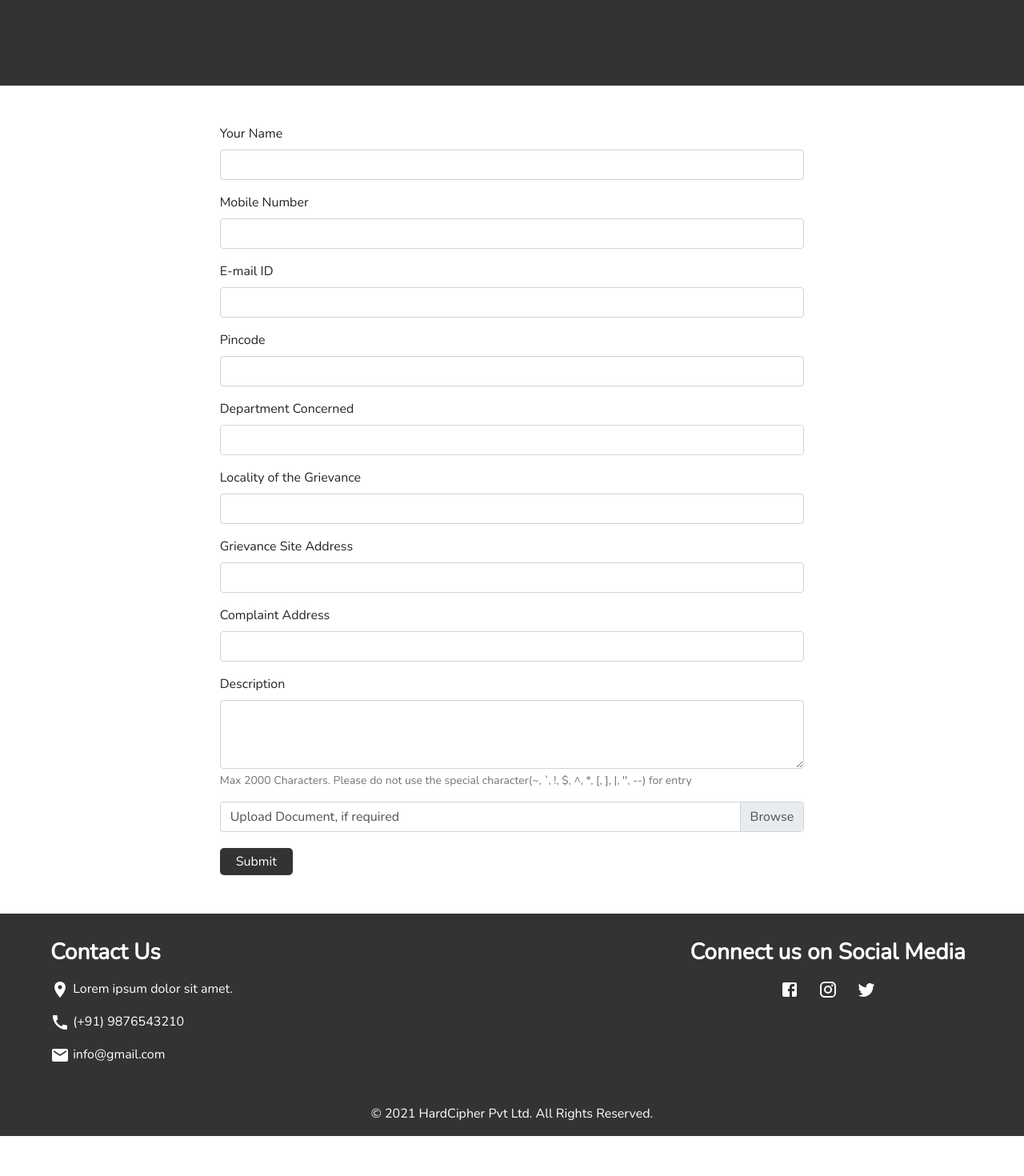
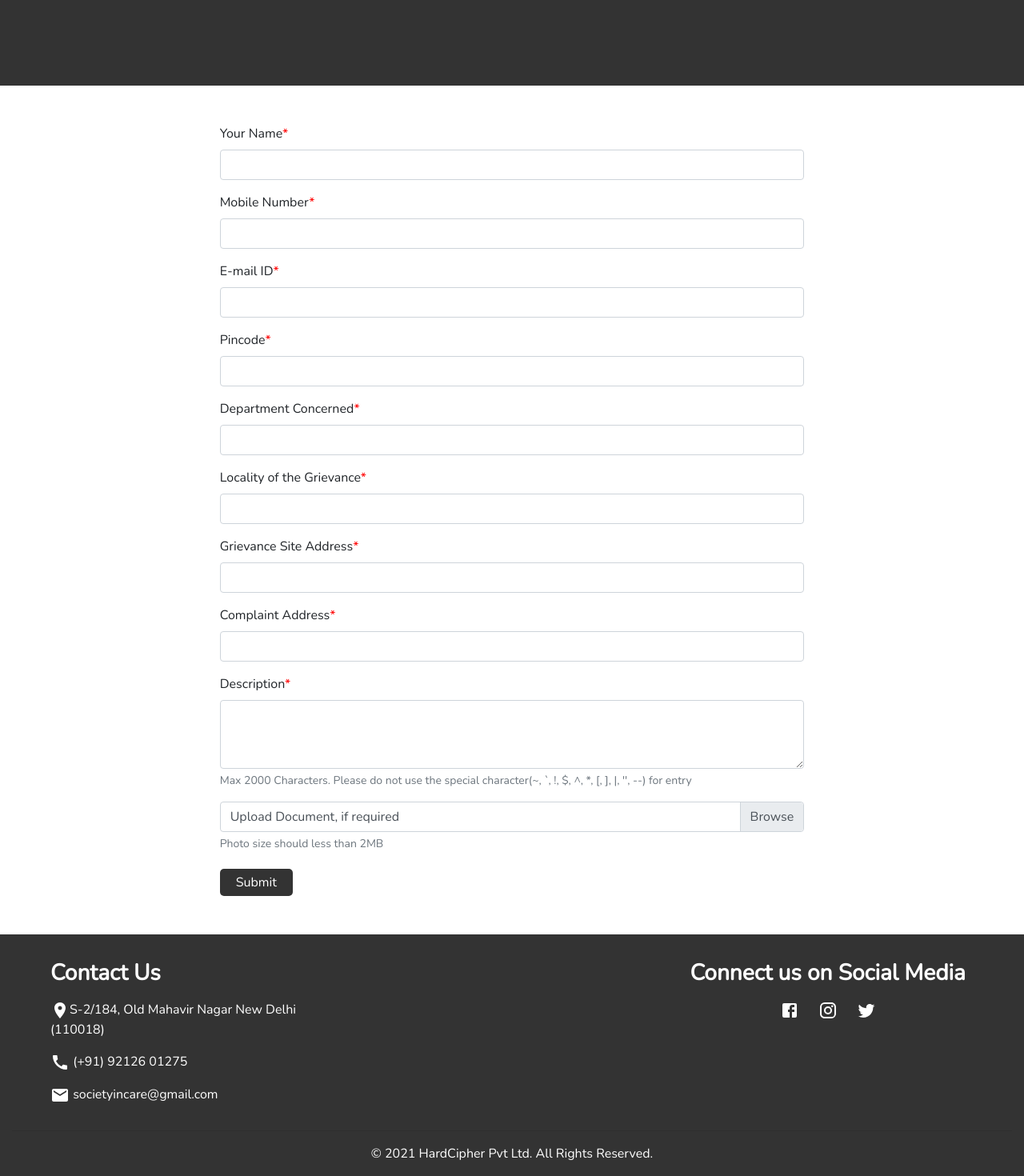
Before and after one commit to Shivank-Varshney/Society-in-care, a React (Create React App) app: page /lodge-public-grievance in a window 1280 px wide. Shown: the part 293-1763 px from the top of the page at 80% size. Before the commit the page ends 1713 px from the top, so only its background shows below. Built offline with nearby package versions, Linux system fonts and the light colour scheme.

Commit message:
some links added in footer section

```diff
--- a/src/assets/component/Footer.jsx
+++ b/src/assets/component/Footer.jsx
@@ -5,7 +5,6 @@ import EmailIcon from '@material-ui/icons/Email';
 import FacebookIcon from '@material-ui/icons/Facebook';
 import InstagramIcon from '@material-ui/icons/Instagram';
 import TwitterIcon from '@material-ui/icons/Twitter';
-
 import LocationOnIcon from '@material-ui/icons/LocationOn';
 
 const curryear = new Date().getFullYear();
@@ -26,9 +25,9 @@ const Footer = () => {
                 <div className="row pt-3 px-sm-5 px-2">
                     <div className="col-md-4">
                         <h3 className="font-weight-bold my-3">Contact Us</h3>
-                        <p><LocationOnIcon /> Lorem ipsum dolor sit amet.</p>
-                        <p><CallIcon /> (+91) 9876543210</p>
-                        <p><EmailIcon /> info@gmail.com</p>
+                        <p><LocationOnIcon />S-2/184, Old Mahavir Nagar New Delhi (110018)</p>
+                        <p><CallIcon /> (+91) 92126 01275</p>
+                        <p><EmailIcon /> societyincare@gmail.com</p>
                     </div>
                     <div className="col-md-4 ml-md-auto my-4 mt-md-0">
                         <h3 className="font-weight-bold my-3 text-md-center">Connect us on Social Media</h3>
--- a/src/assets/component/Home.jsx
+++ b/src/assets/component/Home.jsx
@@ -8,7 +8,7 @@ import WhatsAppIcon from '@material-ui/icons/WhatsApp';
 
 const Home = () => {
     const openChat = () => {
-        window.open("");
+        window.open("https://wa.me/919212601275");
     }
 
     return(
--- a/src/assets/component/LodgeGrievance.jsx
+++ b/src/assets/component/LodgeGrievance.jsx
@@ -44,39 +44,39 @@ const LodgeGrievance = () => {
                     <div className="col-md-7 px-2 mx-auto my-5">
                         <form formSubmit={formSubmit}>
                             <div className="form-group">
-                                <label htmlFor="inputName">Your Name</label>
+                                <label htmlFor="inputName">Your Name<span className="asterisk">*</span></label>
                                 <input type="text" className="form-control" required name="name" value={data.name} onChange={InputEvent} id="inputName" />
                             </div>
                             <div className="form-group">
-                                <label htmlFor="inputMobileNumber">Mobile Number</label>
+                                <label htmlFor="inputMobileNumber">Mobile Number<span className="asterisk">*</span></label>
                                 <input type="text" className="form-control" required name="number" value={data.number} onChange={InputEvent} id="inputMobileNumber" />
                             </div>
                             <div className="form-group">
-                                <label htmlFor="inputEmail">E-mail ID</label>
+                                <label htmlFor="inputEmail">E-mail ID<span className="asterisk">*</span></label>
                                 <input type="email" className="form-control" required name="email" value={data.email} onChange={InputEvent} id="inputEmail" />
                             </div>
                             <div className="form-group">
-                                <label htmlFor="inputPincode">Pincode</label>
+                                <label htmlFor="inputPincode">Pincode<span className="asterisk">*</span></label>
                                 <input type="text" className="form-control" required name="pincode" value={data.pincode} onChange={InputEvent} id="inputPincode" />
                             </div>
                             <div className="form-group">
-                                <label htmlFor="InputDepartmentConcerned">Department Concerned</label>
+                                <label htmlFor="InputDepartmentConcerned">Department Concerned<span className="asterisk">*</span></label>
                                 <input type="text" className="form-control" required name="department" value={data.department} onChange={InputEvent} id="InputDepartmentConcerned" />
                             </div>
                             <div className="form-group">
-                                <label htmlFor="InputLocalityGrievance">Locality of the Grievance</label>
+                                <label htmlFor="InputLocalityGrievance">Locality of the Grievance<span className="asterisk">*</span></label>
                                 <input type="text" className="form-control" required name="locality" value={data.locality}  onChange={InputEvent} id="InputLocalityGrievance" />
                             </div>
                             <div className="form-group">
-                                <label htmlFor="inputGrievanceAddress">Grievance Site Address</label>
+                                <label htmlFor="inputGrievanceAddress">Grievance Site Address<span className="asterisk">*</span></label>
                                 <input type="text" className="form-control" required name="address" value={data.address} onChange={InputEvent} id="inputGrievanceAddress" />
                             </div>
                             <div className="form-group">
-                                <label htmlFor="inputComplaintAddress">Complaint Address</label>
+                                <label htmlFor="inputComplaintAddress">Complaint Address<span className="asterisk">*</span></label>
                                 <input type="text" className="form-control" required name="complaint" value={data.complaint} onChange={InputEvent} id="inputComplaintAddress" />
                             </div>
                             <div className="form-group">
-                                <label htmlFor="FormDescription">Description</label>
+                                <label htmlFor="FormDescription">Description<span className="asterisk">*</span></label>
                                 <textarea className="form-control" id="FormDescription" rows="3" name="reasontocontribute" value={data.reasontocontribute} onChange={InputEvent}></textarea>
                                 <small id="emailHelp" class="form-text text-muted">Max 2000 Characters.
                                 Please do not use the special character(~, `, !, $, ^, *, [, ], |, '', --) for entry</small>
@@ -84,6 +84,7 @@ const LodgeGrievance = () => {
                             <div className="custom-file">
                                 <input type="file" className="custom-file-input" id="customFile" name="uploadfile" value={data.uploadfile} onChange={InputEvent} />
                                 <label className="custom-file-label" htmlFor="customFile">Upload Document, if required</label>
+                                <small id="emailHelp" class="form-text text-muted">Photo size should less than 2MB</small>
                             </div>
                             <button type="submit" className="btn-lodge-grievance">Submit</button>
                         </form>
--- a/src/assets/component/RegistrationForm.jsx
+++ b/src/assets/component/RegistrationForm.jsx
@@ -56,12 +56,12 @@ const RegistrationForm = () =>{
                     <div className="col-md-7 px-2 mx-auto my-5">
                         <form onSubmit={formSubmit}>
                             <div className="form-group">
-                                <label htmlFor="InputName">Name</label>
+                                <label htmlFor="InputName">Name<span className="asterisk">*</span></label>
                                 <input type="text" className="form-control" required name="name" value={data.name} placeholder="Enter your name" onChange={InputEvent} id="InputName" />
                             </div>
                             <div className="form-row">
                                 <div className="form-group col-md-6">
-                                <label htmlFor="inputNumber1">Mobile No. 1</label>
+                                <label htmlFor="inputNumber1">Mobile No. 1<span className="asterisk">*</span></label>
                                 <input type="text" className="form-control" required name="number1" value={data.number1} placeholder="Enter your mobile no." onChange={InputEvent} id="inputNumber1" />
                                 </div>
                                 <div className="form-group col-md-6">
@@ -70,20 +70,20 @@ const RegistrationForm = () =>{
                                 </div>
                             </div>
                             <div className="form-group">
-                                <label htmlFor="InputEmail">Email</label>
+                                <label htmlFor="InputEmail">Email<span className="asterisk">*</span></label>
                                 <input type="email" className="form-control" required name="email" value={data.email} placeholder="Enter email address" onChange={InputEvent} id="InputEmail" />
                             </div>
                             <div className="form-group">
-                                <label htmlFor="inputAddress">Address</label>
+                                <label htmlFor="inputAddress">Address<span className="asterisk">*</span></label>
                                 <input type="text" className="form-control" required name="address" value={data.address} placeholder="Enter your address" onChange={InputEvent} id="inputAddress" />
                             </div>
                             <div className="form-row">
                                 <div className="form-group col-md-5">
-                                <label htmlFor="inputCity">City</label>
+                                <label htmlFor="inputCity">City<span className="asterisk">*</span></label>
                                 <input type="text" className="form-control" required name="city" value={data.city} placeholder="Enter your city" onChange={InputEvent} id="inputCity" />
                                 </div>
                                 <div className="form-group col-md-4">
-                                <label htmlFor="inputState">State</label>
+                                <label htmlFor="inputState">State<span className="asterisk">*</span></label>
                                 <select id="inputState" className="form-control" required name="state" value={data.state} placeholder="Enter your state" onChange={InputEvent}>
                                     <option>Delhi</option>
                                     <option>Mumbai</option>
@@ -92,12 +92,12 @@ const RegistrationForm = () =>{
                                 </select>
                                 </div>
                                 <div className="form-group col-md-3">
-                                <label htmlFor="inputZip">Zip Code</label>
+                                <label htmlFor="inputZip">Zip Code<span className="asterisk">*</span></label>
                                 <input type="text" className="form-control" required name="zipcode" value={data.zipcode} placeholder="Enter your zipcode" onChange={InputEvent} id="inputZip" />
                                 </div>
                             </div>
                             <div className="form-group">
-                                <label htmlFor="InputQualification">Qualification</label>
+                                <label htmlFor="InputQualification">Qualification<span className="asterisk">*</span></label>
                                 <input type="text" className="form-control" required name="qualification" value={data.qualification} placeholder="Enter your qualification" onChange={InputEvent} id="InputQualification" />
                             </div>
                             <div className="form-group">
@@ -117,17 +117,17 @@ const RegistrationForm = () =>{
                                 <input type="text" className="form-control" name="instagramlink" value={data.instagramlink} placeholder="Enter your instagram link" onChange={InputEvent} id="InputInstagramprofilelink" />
                             </div>
                             <div className="form-group">
-                                <label htmlFor="FormControlReason">How would you like to contribute to Society in Care?</label>
+                                <label htmlFor="FormControlReason">How would you like to contribute to Society in Care?<span className="asterisk">*</span></label>
                                 <textarea className="form-control" id="FormControlReason" rows="3" name="reasontocontribute" value={data.reasontocontribute} onChange={InputEvent} placeholder=""></textarea>
                             </div>
                             <div className="form-row">
-                                <label htmlFor="inputHours" className="form-group">How much time you can devote to Society in Care?</label>
+                                <label htmlFor="inputHours" className="form-group">How much time you can devote to Society in Care?<span className="asterisk">*</span></label>
                                 <div className="form-group col-6">
                                 <label htmlFor="inputHours" className="sr-only">Hours</label>
-                                <input type="number" className="form-control mr-1" id="inputHours" name="hours" value={data.hours} placeholder="Enter Hours" onChange={InputEvent} />
+                                <input type="number" className="form-control mr-1" required id="inputHours" name="hours" value={data.hours} placeholder="Enter Hours" onChange={InputEvent} />
                                 </div>
                                 <div className="form-group col-6">
-                                <label htmlFor="inputState" className="sr-only">Days</label>
+                                <label htmlFor="inputState" className="sr-only">Days<span className="asterisk">*</span></label>
                                 <select size="3" id="inputState" className="form-control" required name="days" value={data.days} onChange={InputEvent}>
                                     <option>Monday</option>
                                     <option>Tuesday</option>
@@ -141,7 +141,8 @@ const RegistrationForm = () =>{
                             </div>
                             <div className="custom-file">
                                 <input type="file" className="custom-file-input" id="customFile" name="uploadfile" value={data.uploadfile} onChange={InputEvent} />
-                                <label className="custom-file-label" htmlFor="customFile">Upload your passport size photo</label>
+                                <label className="custom-file-label" htmlFor="customFile">Upload your passport size photo<span className="asterisk">*</span></label>
+                                <small id="emailHelp" class="form-text text-muted">Photo size should less than 2MB</small>
                             </div>
                             <div className="form-group mt-4">
                                 <div className="form-check">
--- a/src/index.scss
+++ b/src/index.scss
@@ -9,6 +9,9 @@ $primary-color: #333333;
 
 .no-gutters{
   padding: 0 !important;
+}
+.asterisk{
+  color: red;
 }
 
 //////////////// Navbar start ////////////////
```
